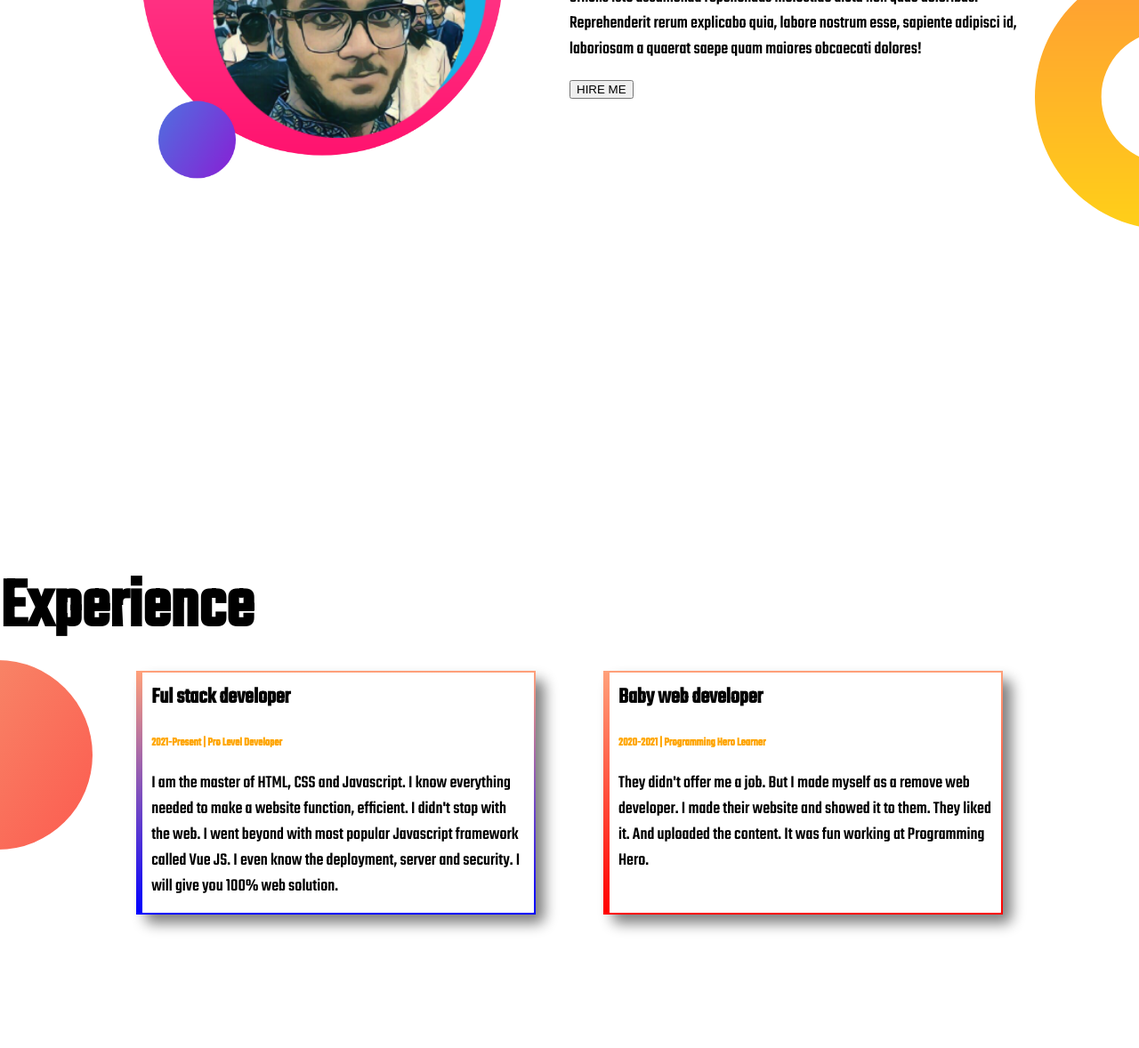
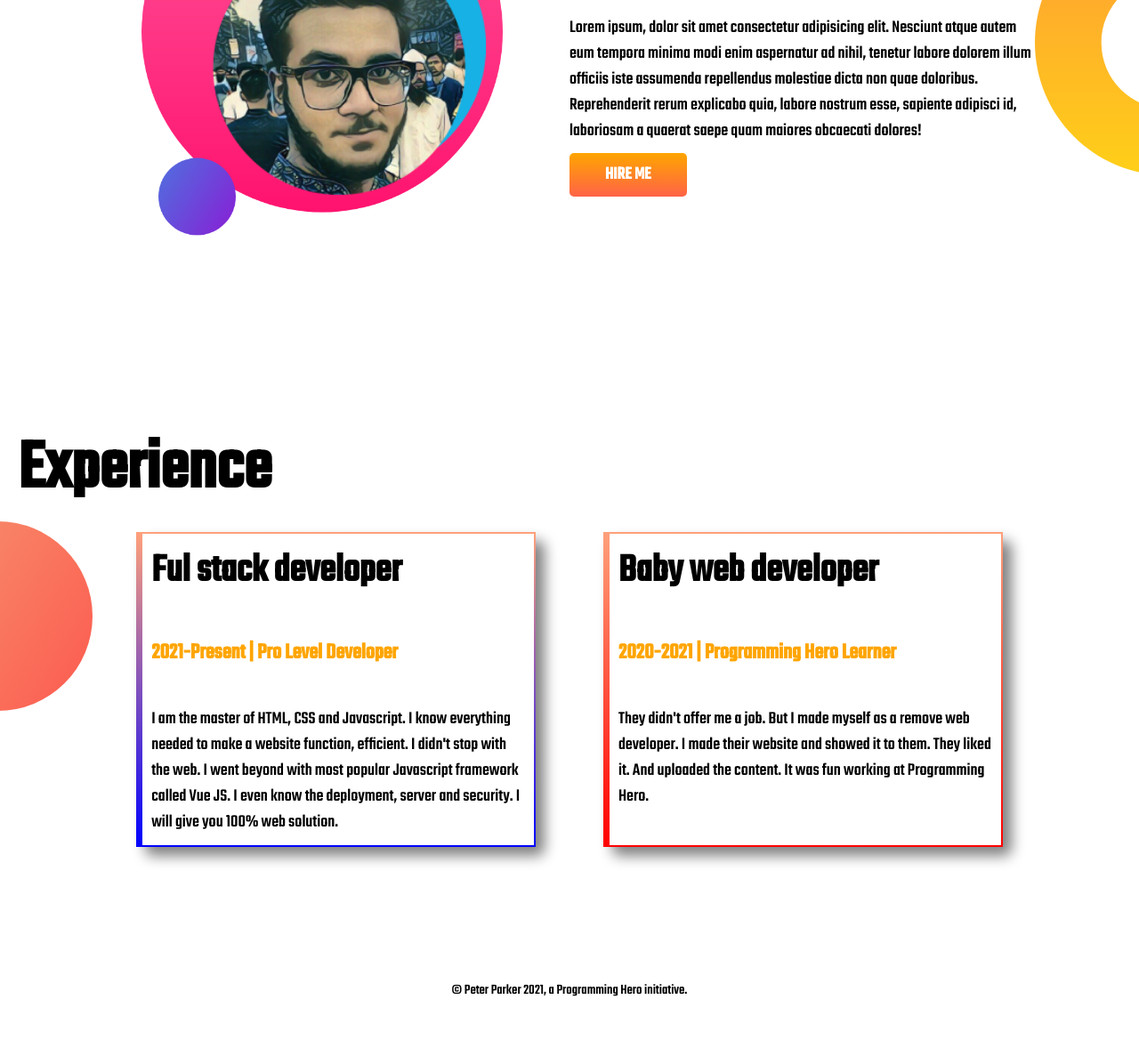
Before and after one commit to ArifRexa/fokira-marka-first-try, a plain HTML site: page index.html in a window 1280 px wide. Shown: the part 867-2045 px from the top of the page at 89% size. After the commit the page ends 1992 px from the top, so only its background shows below. Drawn offline with Linux system fonts and the light colour scheme.

Commit message:
complete

```diff
--- a/index.html
+++ b/index.html
@@ -25,7 +25,7 @@
                 doloribus. Reprehenderit rerum explicabo quia, labore nostrum esse, sapiente adipisci id, laboriosam a
                 quaerat
                 saepe quam maiores obcaecati dolores!</p>
-            <button>HIRE ME</button>
+            <a href="https://www.linkedin.com/in/arif-rexa-b01368191/" target="_blank" class="link">HIRE ME</a>
         </div>
         <div class="half-width">
             <img src="arif.png" alt="my photo" class="phot">
@@ -48,12 +48,12 @@
                 doloribus. Reprehenderit rerum explicabo quia, labore nostrum esse, sapiente adipisci id, laboriosam a
                 quaerat
                 saepe quam maiores obcaecati dolores!</p>
-            <button>HIRE ME</button>
+            <a href="https://www.linkedin.com/in/arif-rexa-b01368191/""target="_blank" class="link">HIRE ME</a>
         </div>
 
     </section>
     <section >
-        <h1>Experience</h1>
+        <h1 class="marg">Experience</h1>
         <div class="flexible card-back">
             <div class="card half-width " id="full">
                 <h4>Ful stack developer</h4>
@@ -70,6 +70,10 @@
         </div>
     </section>
 
+    <section>
+        <footer>© Peter Parker 2021, a Programming Hero initiative.</footer>
+    </section>
+
 
 
 </body>
--- a/style.css
+++ b/style.css
@@ -3,10 +3,10 @@ body{
     font-family: 'Teko', sans-serif;
 }
 
-section{
+/* section{
     margin-bottom:150px;
 
-}
+} */
 p{
     font-size: 20px;
 }
@@ -15,14 +15,20 @@ h1{
     font-size: 80px;
     margin: 0px;
 }
+.marg{
+    margin-left: 20px;
+}
 
 h3{
     font-size: 60px;
     margin: 0px;
 }
 h4{
+    font-size: 45px;
+    margin: 0px;
+}
+h5{
     font-size: 25px;
-    margin: 0px;
 }
 .orange-color{
     color: orange;
@@ -37,6 +43,7 @@ h4{
 .flexback{
     background-image: url(top-banner.png);
     background-repeat: no-repeat;
+    margin-bottom: 180px;
 
 
 }
@@ -45,6 +52,7 @@ h4{
     background-image: url(dream-bg.png);
     background-repeat: no-repeat;
     background-position: right;
+    margin-bottom: 180px;
 
 
 }
@@ -70,7 +78,7 @@ h4{
     background-image: url(my-bg2.png);
     background-repeat: no-repeat;
     background-size: 450px;
-    padding-bottom: 250px;
+    /* padding-bottom: 130px; */
     /* background-position-x: -100px; */
 
 }
@@ -89,7 +97,8 @@ h4{
     margin-left: 5%;
     margin-right: 5%;
     margin: auto;
-    height: 250px;
+    height: 330px;
+
 
 }
 #full{
@@ -104,3 +113,19 @@ h4{
     border-image: linear-gradient(lightsalmon,red);
     border-image-slice: 1;
 }
+
+.link{
+    text-decoration: none;
+    background-image: linear-gradient(orange, tomato);
+    padding: 10px 40px;
+    color: white;
+    font-weight: 700;
+    font-size: 20px;
+    border-radius: 5px;
+}
+
+footer{
+    margin-top: 150px;
+    text-align: center;
+    font-weight: 400;
+}
```
